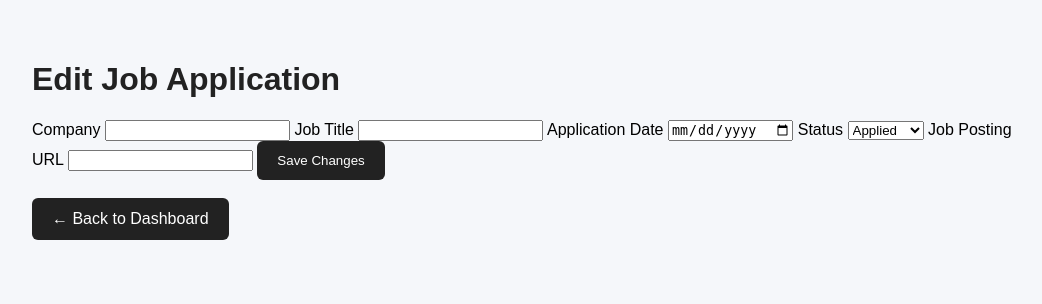
After one commit to scarelet/job-application-tracker, a Flask app: page /edit/1 in a window 1280 px wide. The commit adds this page. Shown: the top 304 px of the page, without its empty margins (108-1150 px from the left). Run offline with Flask 3, Linux system fonts and the light colour scheme; data that the repository does not hold is empty.

Commit message:
Add edit delete and status filtering

```diff
--- a/app.py
+++ b/app.py
@@ -26,25 +26,36 @@ def init_db():
 def home():
     conn = sqlite3.connect("database.db")
 
-    applications = conn.execute(
-    "SELECT * FROM applications ORDER BY date DESC"
+    all_applications = conn.execute(
+        "SELECT * FROM applications ORDER BY date DESC"
     ).fetchall()
+
+    selected_status = request.args.get("status", "All")
+
+    if selected_status == "All":
+        applications = all_applications
+    else:
+        applications = conn.execute(
+            "SELECT * FROM applications WHERE status = ? ORDER BY date DESC",
+            (selected_status,)
+        ).fetchall()
 
     conn.close()
 
-    total = len(applications)
-    interviews = sum(1 for app in applications if app[4] == "Interview")
-    offers = sum(1 for app in applications if app[4] == "Offer")
-    rejected = sum(1 for app in applications if app[4] == "Rejected")
+    total = len(all_applications)
+    interviews = sum(1 for app in all_applications if app[4] == "Interview")
+    offers = sum(1 for app in all_applications if app[4] == "Offer")
+    rejected = sum(1 for app in all_applications if app[4] == "Rejected")
 
     return render_template(
-    "index.html",
-    total=total,
-    interviews=interviews,
-    offers=offers,
-    rejected=rejected,
-    applications=applications
-)
+        "index.html",
+        total=total,
+        interviews=interviews,
+        offers=offers,
+        rejected=rejected,
+        applications=applications,
+        selected_status=selected_status
+    )
 
 
 @app.route("/add", methods=["GET", "POST"])
@@ -71,8 +82,42 @@ def add_application():
 
     return render_template("add_application.html")
 
-@app.route("/delete/<int:id>")
-def delete_application(id):
+@app.route("/edit/<int:id>", methods=["GET", "POST"])
+def edit_application(id):
+    conn = sqlite3.connect("database.db")
+
+    if request.method == "POST":
+        company = request.form["company"]
+        job_title = request.form["job_title"]
+        date = request.form["date"]
+        status = request.form["status"]
+        url = request.form["url"]
+
+        conn.execute(
+            """
+            UPDATE applications
+            SET company = ?, job_title = ?, date = ?, status = ?, url = ?
+            WHERE id = ?
+            """,
+            (company, job_title, date, status, url, id)
+        )
+
+        conn.commit()
+        conn.close()
+
+        return redirect("/")
+
+    application = conn.execute(
+        "SELECT * FROM applications WHERE id = ?",
+        (id,)
+    ).fetchone()
+
+    conn.close()
+
+    return render_template(
+        "edit_application.html",
+        application=application
+    )
     conn = sqlite3.connect("database.db")
 
     conn.execute(
--- /dev/null
+++ b/templates/edit_application.html
@@ -0,0 +1,53 @@
+
+<!DOCTYPE html>
+<html lang="en">
+
+<head>
+    <meta charset="UTF-8">
+    <meta name="viewport" content="width=device-width, initial-scale=1.0">
+
+    <title>Edit Application</title>
+
+    <link rel="stylesheet" href="{{ url_for('static', filename='style.css') }}">
+</head>
+
+<body>
+
+    <div class="container">
+
+        <h1>Edit Job Application</h1>
+
+        <form method="POST">
+
+            <label for="company">Company</label>
+            <input type="text" id="company" name="company" value="{{ application[1] }}">
+
+            <label for="job_title">Job Title</label>
+            <input type="text" id="job_title" name="job_title" value="{{ application[2] }}">
+
+            <label for="date">Application Date</label>
+            <input type="date" id="date" name="date" value="{{ application[3] }}">
+
+            <label for="status">Status</label>
+            <select id="status" name="status">
+                <option value="Applied" {% if application[4] == "Applied" %}selected{% endif %}>Applied</option>
+                <option value="Interview" {% if application[4] == "Interview" %}selected{% endif %}>Interview</option>
+                <option value="Offer" {% if application[4] == "Offer" %}selected{% endif %}>Offer</option>
+                <option value="Rejected" {% if application[4] == "Rejected" %}selected{% endif %}>Rejected</option>
+            </select>
+
+            <label for="url">Job Posting URL</label>
+            <input type="url" id="url" name="url" value="{{ application[5] }}">
+
+            <button type="submit">Save Changes</button>
+
+        </form>
+
+        <br>
+
+        <a href="/" class="back-button">← Back to Dashboard</a>
+
+    </div>
+
+</body>
+</html>
```
Also changed, not shown: templates/index.html (+14 -0 lines).
